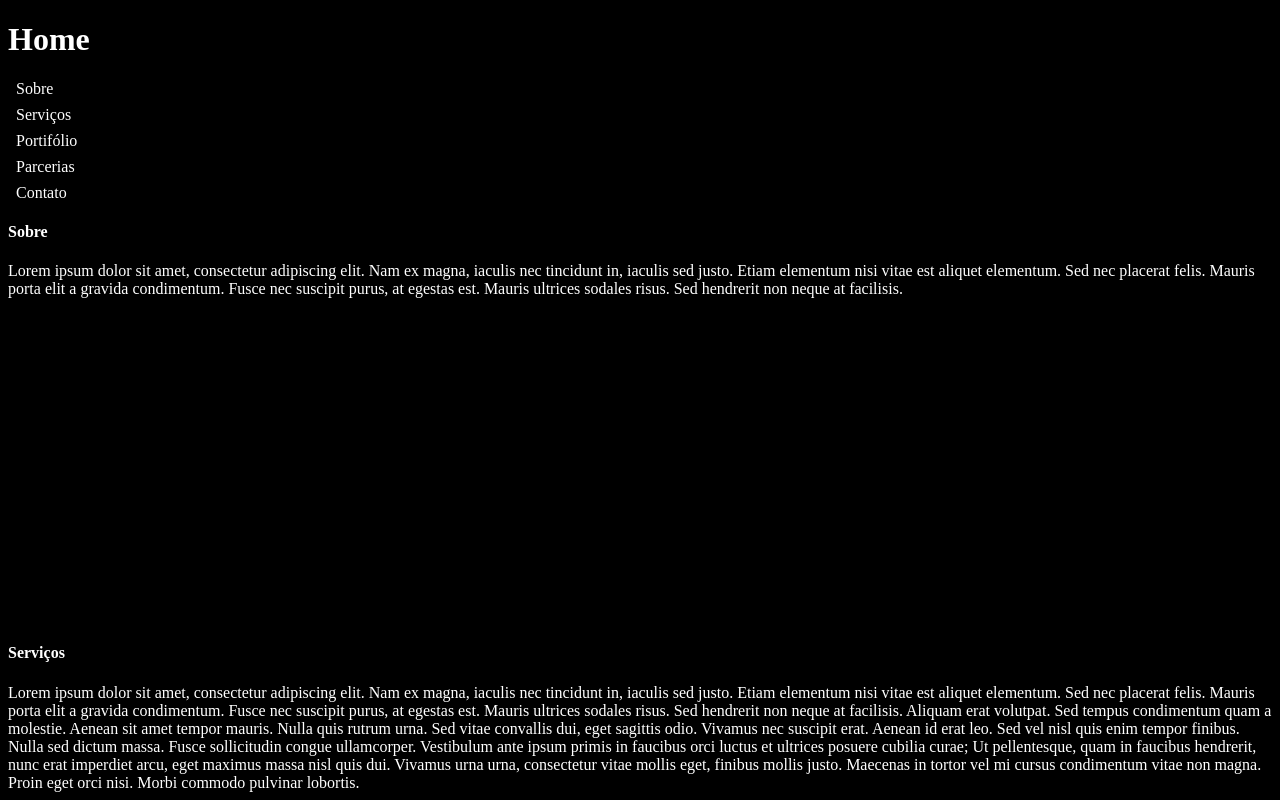
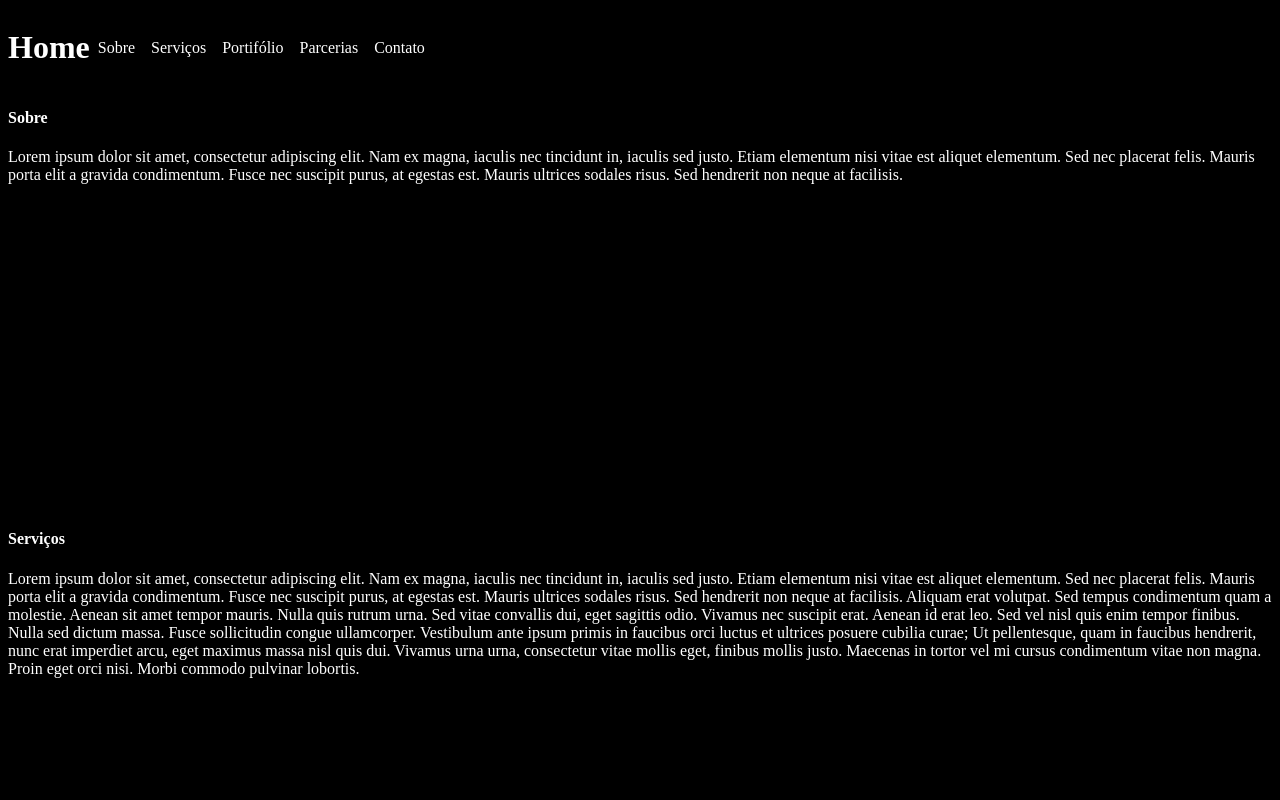
Before and after one commit to dscneto/pietrindzn, a React (Vite) app: page / in a window 1280 px wide. Shown: the top 800 px of the page. Built offline with nearby package versions, Linux system fonts and the light colour scheme.

Commit message:
upgrade CSS

```diff
--- a/src/App.css
+++ b/src/App.css
@@ -3,11 +3,13 @@ body {
   color: #fff;
 }
 
-.navbar  a{
+.navbar {
   display: flex;
   align-items: center;
   align-content: space-around;
+}
 
+.navbar  a{
   text-decoration: none;
   color: #fff;
   margin: 8px;
```
